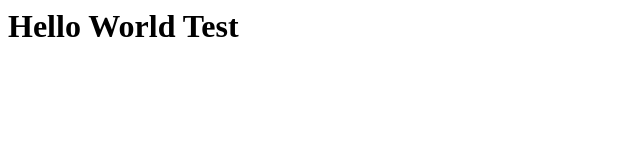
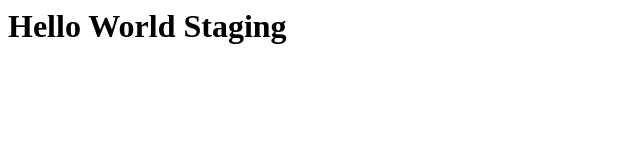
Before and after one commit to kpteh11/azurelab, a plain HTML site: page index.html in a window 1280 px wide. Shown: the whole page, without its empty margins (0-640 px from the left). Drawn offline with Linux system fonts and the light colour scheme.

Commit message:
Update index.html

```diff
--- a/index.html
+++ b/index.html
@@ -1 +1 @@
-<h1>Hello World Test</h1>
+<h1>Hello World Staging</h1>
```
